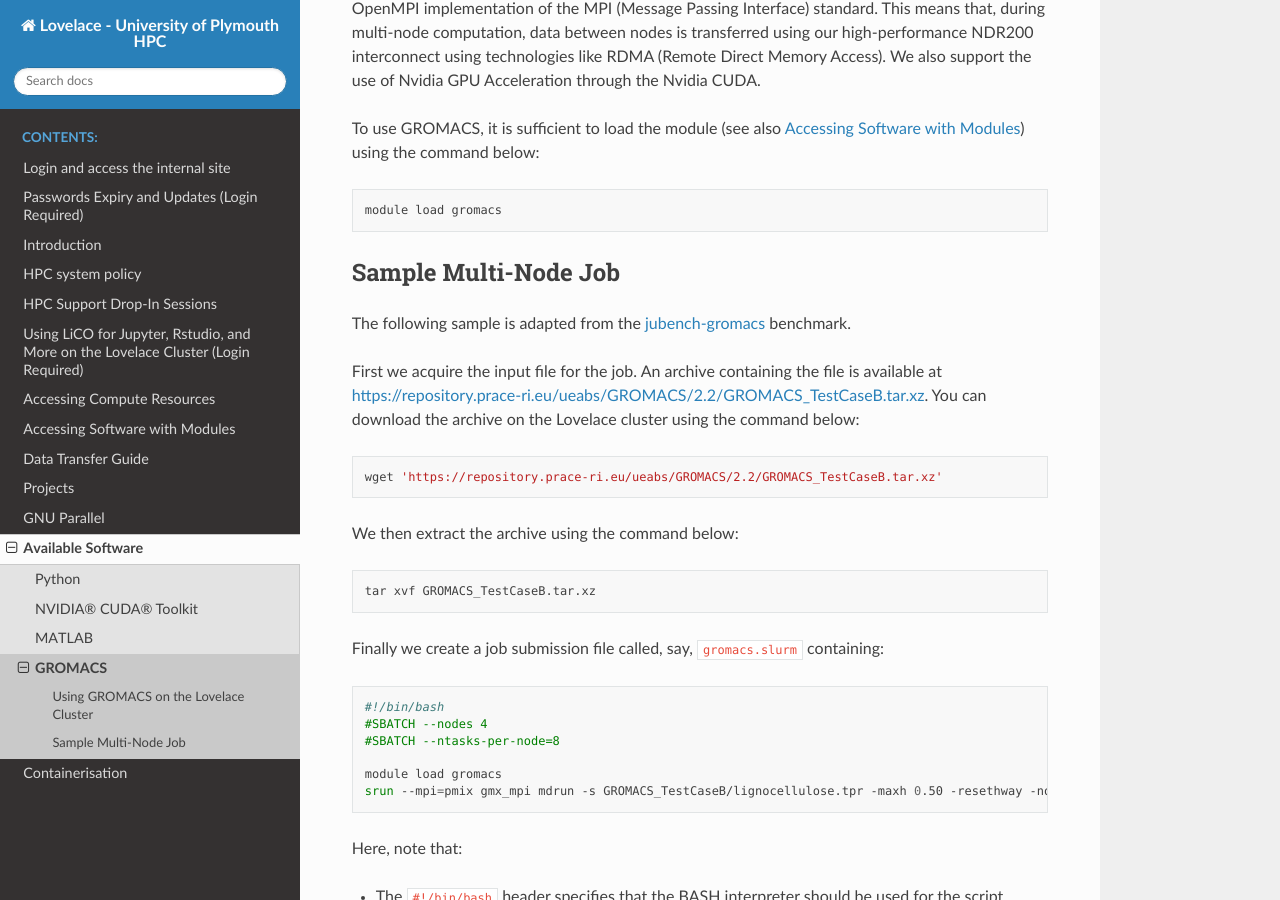
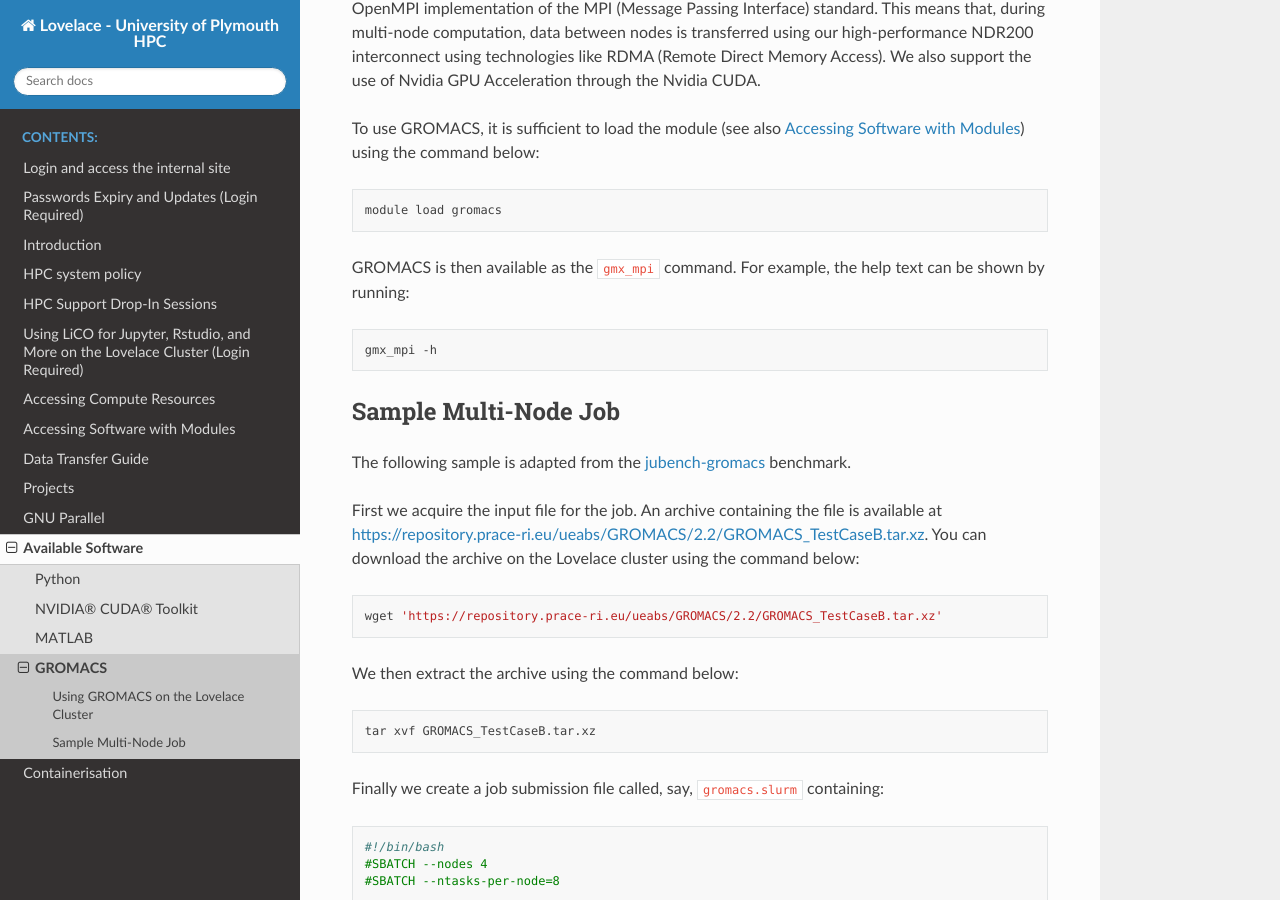
Before and after one commit to AbhinavPraveen/UoP-HPC-Docs, a Sphinx documentation site: the page built from source/software/gromacs.rst, in a window 1280 px wide and 900 px high, scrolled down 315 px. Built offline with Sphinx 7.4.7 and the Read the Docs theme 3.1.0, drawn with Linux system fonts in a browser that asks for light colours.

Commit message:
Add gmx_mpi example

```diff
--- a/source/software/gromacs.rst
+++ b/source/software/gromacs.rst
@@ -15,6 +15,12 @@
 .. code-block:: bash
 
    module load gromacs
+
+GROMACS is then available as the :bash:`gmx_mpi` command. For example, the help text can be shown by running:
+
+.. code-block:: bash
+
+   gmx_mpi -h
 
 Sample Multi-Node Job
 ---------------------
```
